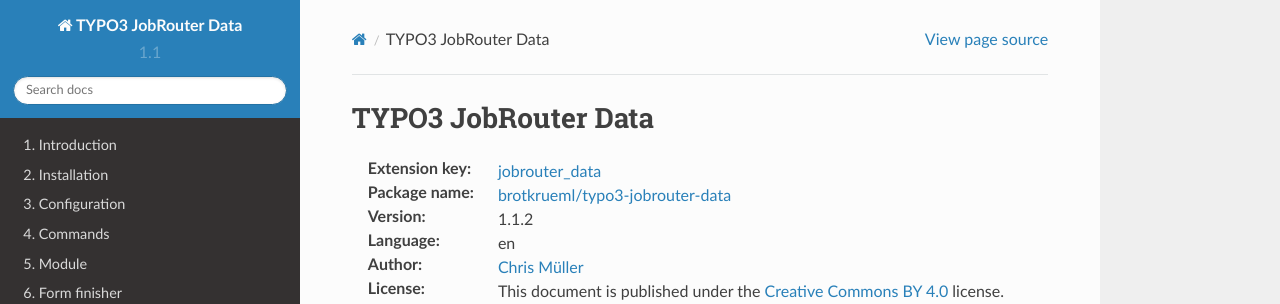
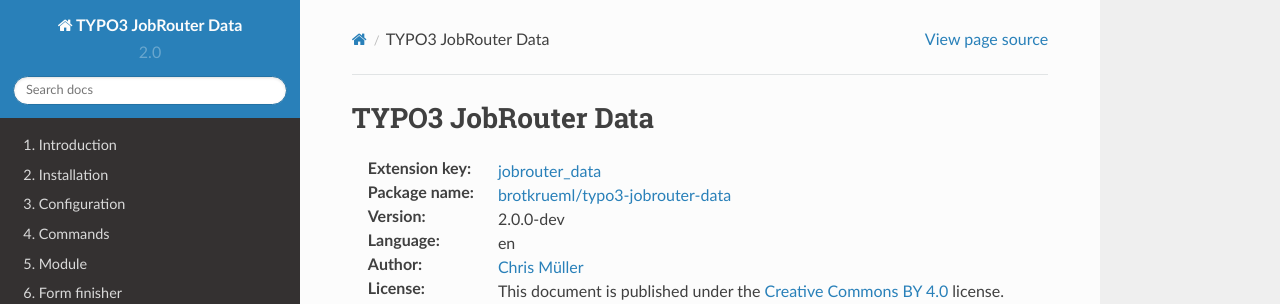
Before and after one commit to jobrouter/typo3-data, a Sphinx documentation site: the page built from Documentation/index.rst, in a window 1280 px wide and 900 px high. Shown: the top 304 px of the window. Built offline with Sphinx 7.4.7 and the Read the Docs theme 2.0.0, drawn with Linux system fonts in a browser that asks for light colours.

Commit message:
[TASK] Set version to 2.0.0-dev

```diff
--- a/Documentation/conf.py
+++ b/Documentation/conf.py
@@ -25,9 +25,9 @@
 author = u'Chris Müller'
 
 # The short X.Y version
-version = u'1.1'
+version = u'2.0'
 # The full version, including alpha/beta/rc tags
-release = u'1.1.2'
+release = u'2.0.0-dev'
 
 
 # -- General configuration ---------------------------------------------------
--- a/composer.json
+++ b/composer.json
@@ -90,7 +90,7 @@
 	},
 	"extra": {
 		"branch-alias": {
-			"dev-main": "1.1.x-dev"
+			"dev-main": "2.0.x-dev"
 		},
 		"typo3/cms": {
 			"cms-package-dir": "{$vendor-dir}/typo3/cms",
```
Also changed, not shown: 1 other file.
